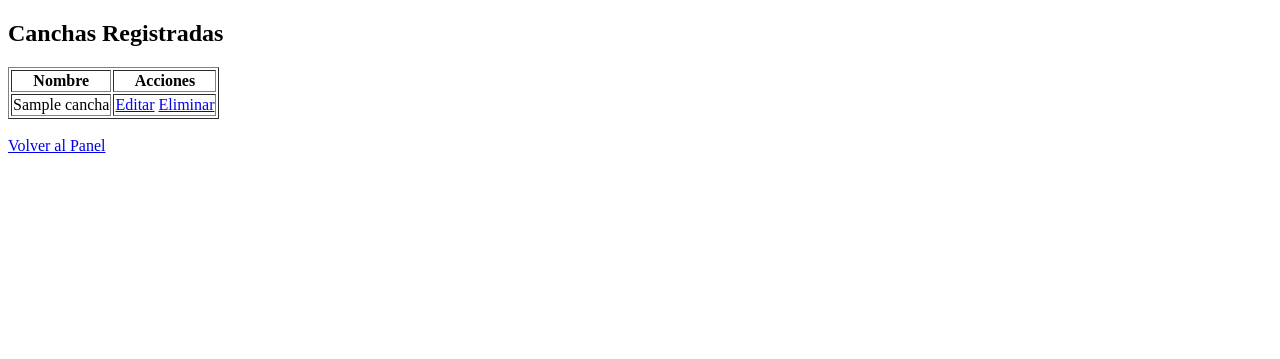
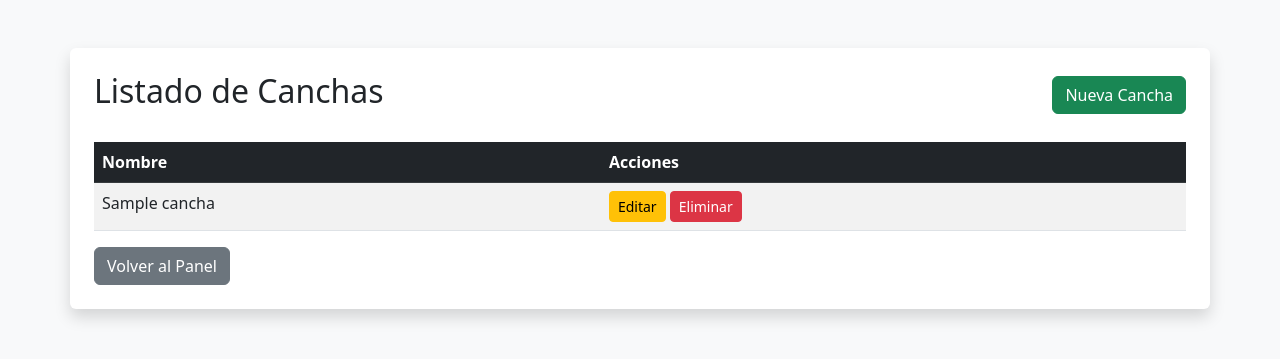
Before and after one commit to jjfe77/GolfWeb, a PHP site: page /listar_canchas.php in a window 1280 px wide. Shown: the top 359 px of the page. Run offline with PHP 8.4, Linux system fonts and the light colour scheme; the visitor is signed in with stand-in values (Sample User, id 1); tables that the repository leaves empty or names only in its code hold one stand-in row (values such as "Sample post").

Commit message:
cambio listar_canchas

```diff
--- a/listar_canchas.php
+++ b/listar_canchas.php
@@ -1,31 +1,49 @@
 <?php
-require 'auth.php';
+session_start();
 require 'conexion.php';
+
+// Verificar sesión
+if (!isset($_SESSION['user_id'])) {
+    header("Location: index.php");
+    exit();
+}
+
 $canchas = $pdo->query("SELECT * FROM canchas")->fetchAll();
 ?>
 <!DOCTYPE html>
 <html lang="es">
 <head>
-    <title>Lista de Canchas</title>
+    <meta charset="UTF-8">
+    <title>Gestión de Canchas</title>
+    <link href="https://cdn.jsdelivr.net/npm/bootstrap@5.3.0/dist/css/bootstrap.min.css" rel="stylesheet">
 </head>
-<body>
-    <h2>Canchas Registradas</h2>
-    <table border="1">
+<body class="bg-light">
+<div class="container mt-5 bg-white p-4 shadow rounded">
+    <div class="d-flex justify-content-between align-items-center mb-4">
+        <h2>Listado de Canchas</h2>
+        <a href="crear_cancha.php" class="btn btn-success">Nueva Cancha</a>
+    </div>
+
+    <table class="table table-striped table-hover">
+        <thead class="table-dark">
             <tr>
                 <th>Nombre</th>
                 <th>Acciones</th>
             </tr>
+        </thead>
+        <tbody>
             <?php foreach ($canchas as $c): ?>
             <tr>
-            <td><?php echo $c['nombre']; ?></td>
+                <td><?php echo htmlspecialchars($c['nombre']); ?></td>
                 <td>
-                <a href="editar_cancha.php?id=<?php echo $c['id']; ?>">Editar</a>
-                <a href="eliminar_cancha.php?id=<?php echo $c['id']; ?>">Eliminar</a>
+                    <a href="editar_cancha.php?id=<?php echo $c['id']; ?>" class="btn btn-sm btn-warning">Editar</a>
+                    <a href="eliminar_cancha.php?id=<?php echo $c['id']; ?>" class="btn btn-sm btn-danger">Eliminar</a>
                 </td>
             </tr>
             <?php endforeach; ?>
+        </tbody>
     </table>
-    <br>
-    <a href="panel.php">Volver al Panel</a>
+    <a href="panel.php" class="btn btn-secondary">Volver al Panel</a>
+</div>
 </body>
 </html>
```
Lines whose indentation alone changed are shown as unchanged.
